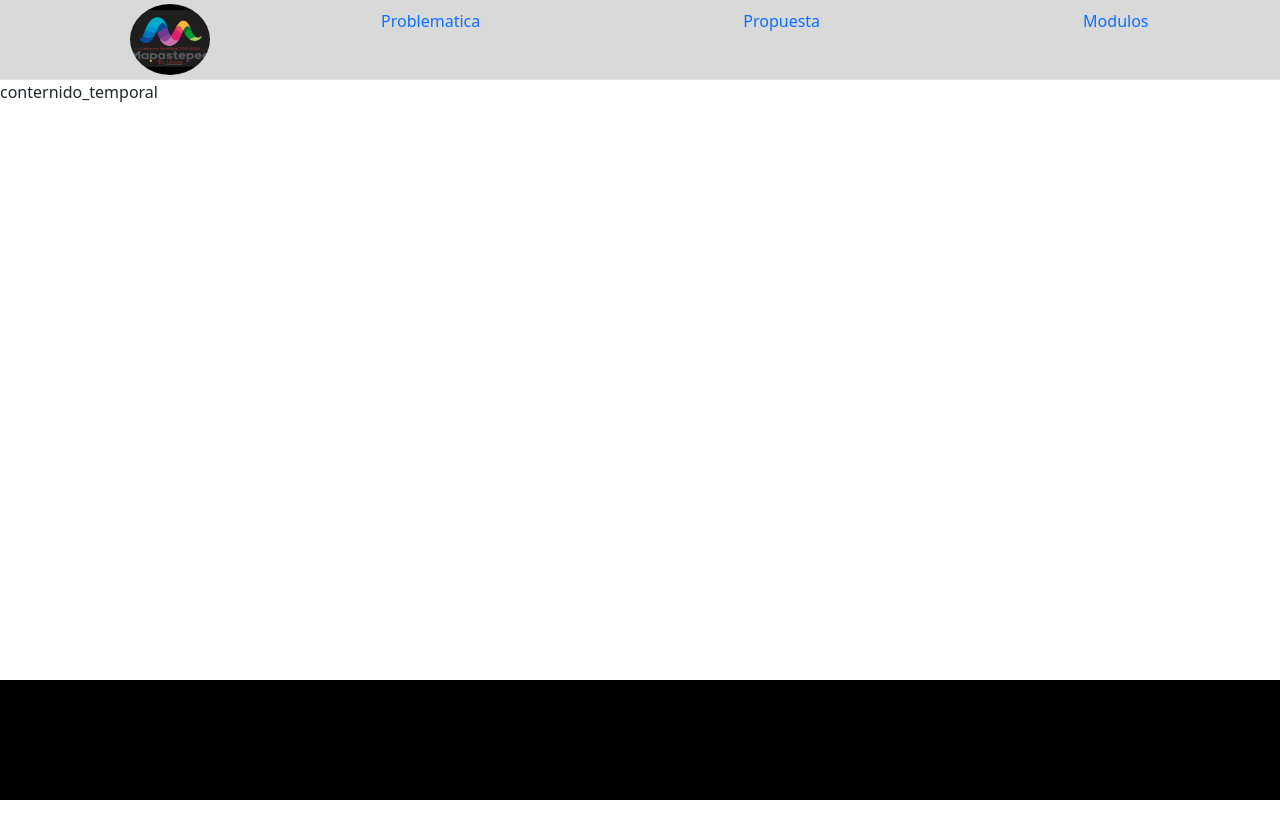
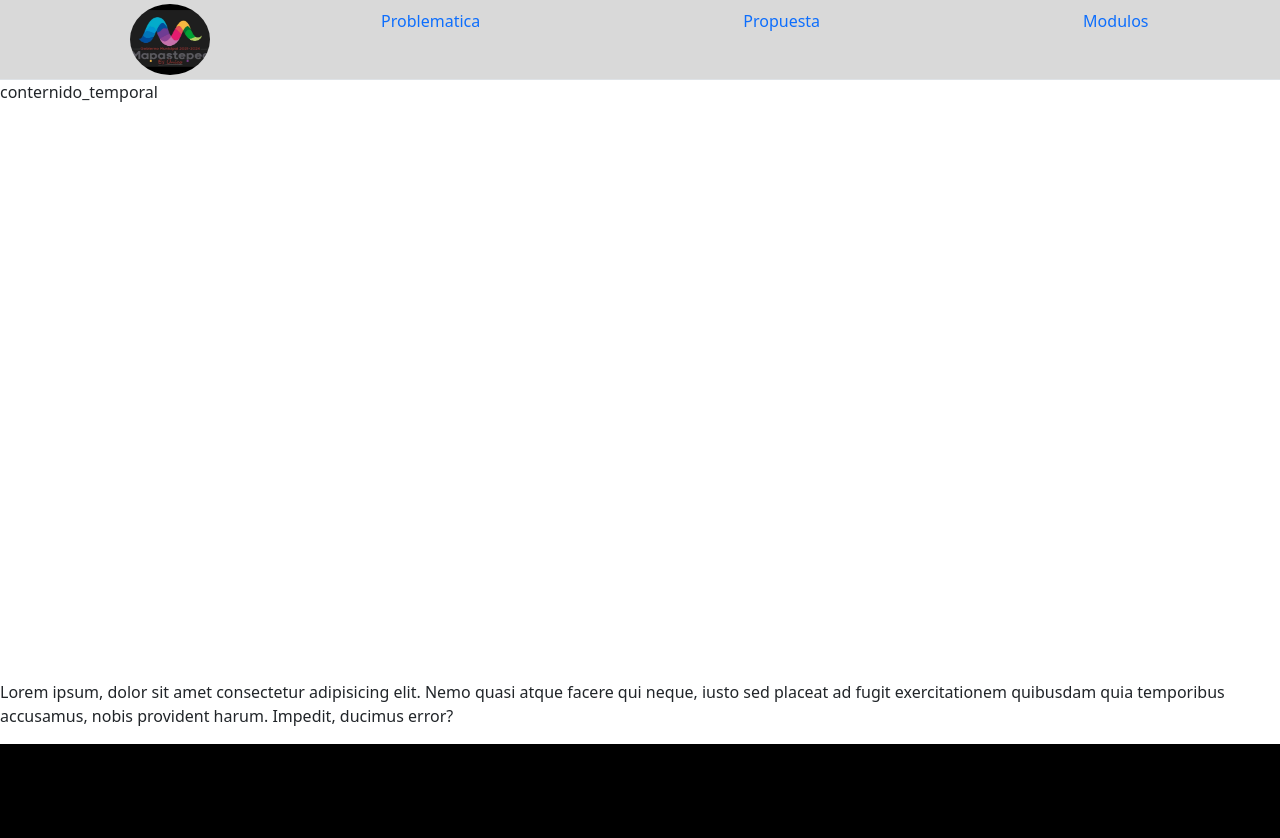
Before and after one commit to HexagonalSole1/Propuesta-Web, a React (Create React App) app: page / in a window 1280 px wide. Shown: the top 838 px of the page. Before the commit the page ends 800 px from the top, so only its background shows below. Built offline with nearby package versions, Linux system fonts and the light colour scheme.

Commit message:
comitiando Adrian

```diff
--- a/src/pages/main.jsx
+++ b/src/pages/main.jsx
@@ -1,18 +1,22 @@
-import '../css/App.css';
-import * as React from 'react';
-import Nav from '../components/nav'
-import Footer from '../components/footer'
-import Content from '../components/conternido_temporal'
+import "../css/App.css";
+import * as React from "react";
+import Nav from "../components/nav";
+import Footer from "../components/footer";
+import Content from "../components/conternido_temporal";
 
-
- function main() {
+function main() {
   return (
-   <div className="contenedor">
-     <Nav/>
-     <Content/>
-
-    <Footer/>
-   </div>
-
-  )
-}export default main;
+    <div className="contenedor">
+      <Nav />
+      <Content />
+      <p>
+        Lorem ipsum, dolor sit amet consectetur adipisicing elit. Nemo quasi
+        atque facere qui neque, iusto sed placeat ad fugit exercitationem
+        quibusdam quia temporibus accusamus, nobis provident harum. Impedit,
+        ducimus error?
+      </p>
+      <Footer />
+    </div>
+  );
+}
+export default main;
```
